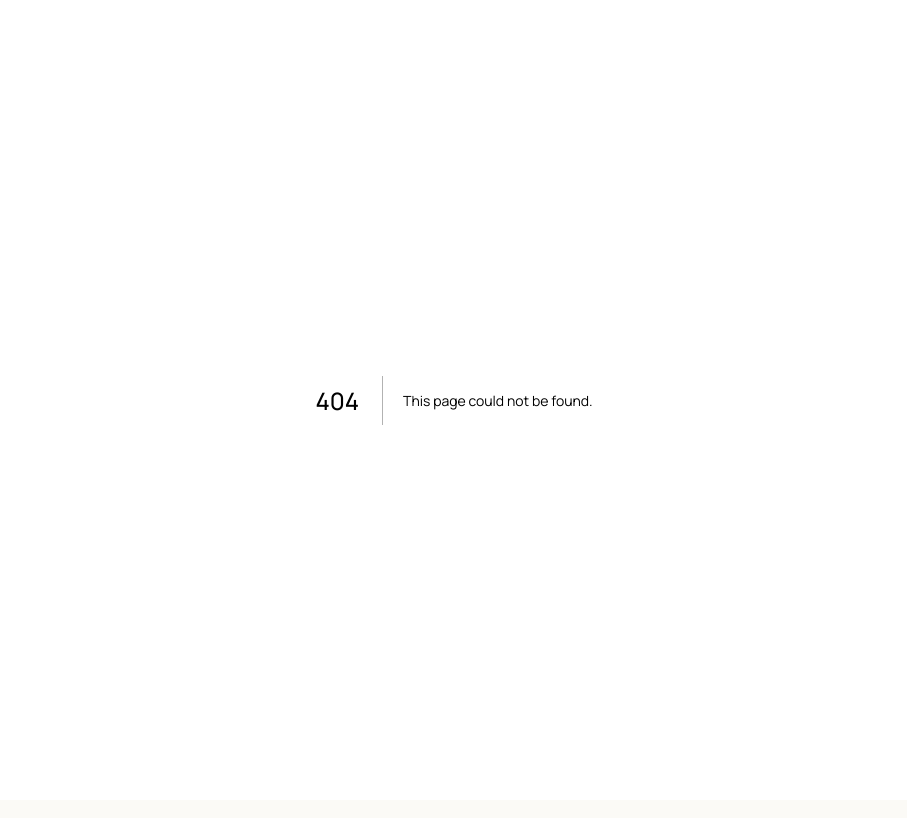
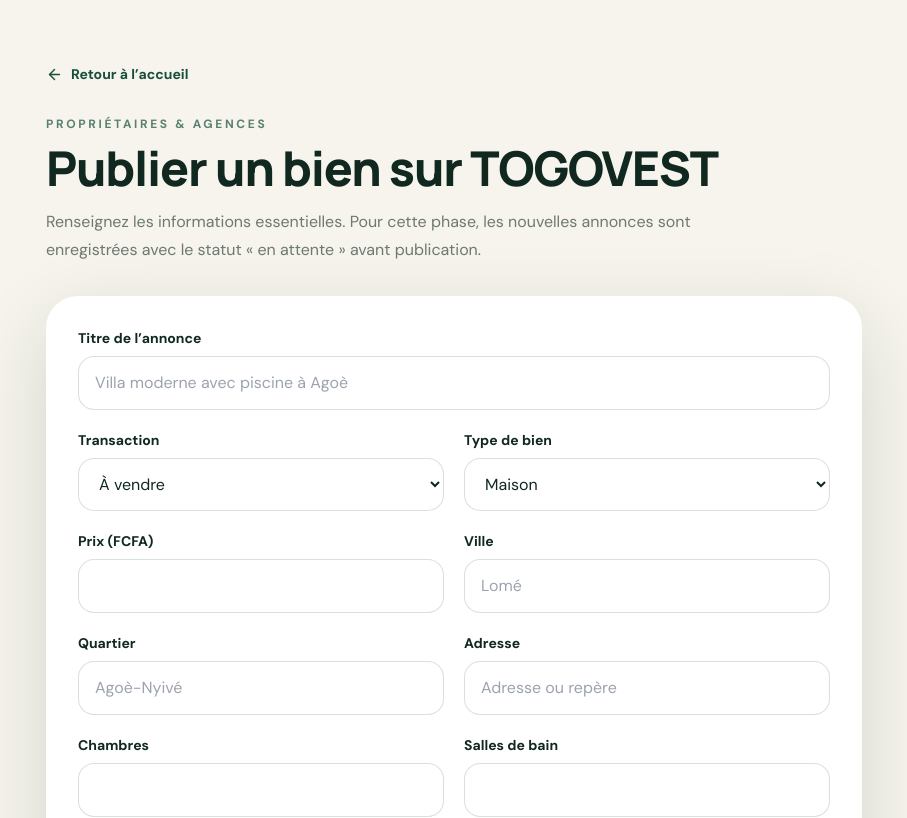
Before and after one commit to mesavic3-png/togovest, a Next.js app: page /publier in a window 1280 px wide. Before the commit this address had no page. Shown: the top 818 px of the page, without its empty margins (186-1093 px from the left). Built offline with nearby package versions, Linux system fonts and the light colour scheme.

Commit message:
feat: add publish listing page

```diff
--- /dev/null
+++ b/app/publier/page.tsx
@@ -0,0 +1,19 @@
+import Link from "next/link";
+import { ArrowLeft } from "lucide-react";
+import { PropertyForm } from "@/components/PropertyForm";
+
+export default function PublishPage() {
+  return (
+    <main className="min-h-screen bg-sand py-10 sm:py-16">
+      <div className="shell max-w-4xl">
+        <Link href="/" className="mb-8 inline-flex items-center gap-2 text-sm font-bold text-forest"><ArrowLeft size={17}/> Retour à l’accueil</Link>
+        <div className="mb-8">
+          <p className="eyebrow">Propriétaires & agences</p>
+          <h1 className="mt-3 text-4xl font-extrabold tracking-tight sm:text-5xl">Publier un bien sur TOGOVEST</h1>
+          <p className="mt-4 max-w-2xl leading-7 text-ink/60">Renseignez les informations essentielles. Pour cette phase, les nouvelles annonces sont enregistrées avec le statut « en attente » avant publication.</p>
+        </div>
+        <PropertyForm />
+      </div>
+    </main>
+  );
+}
```
